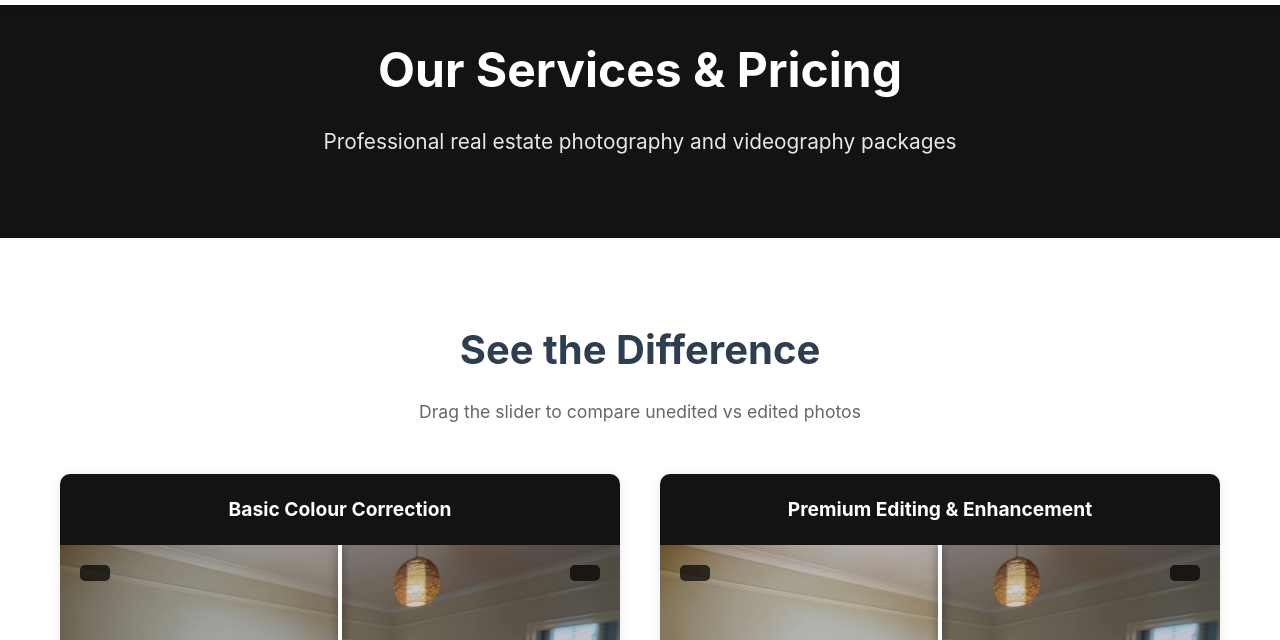
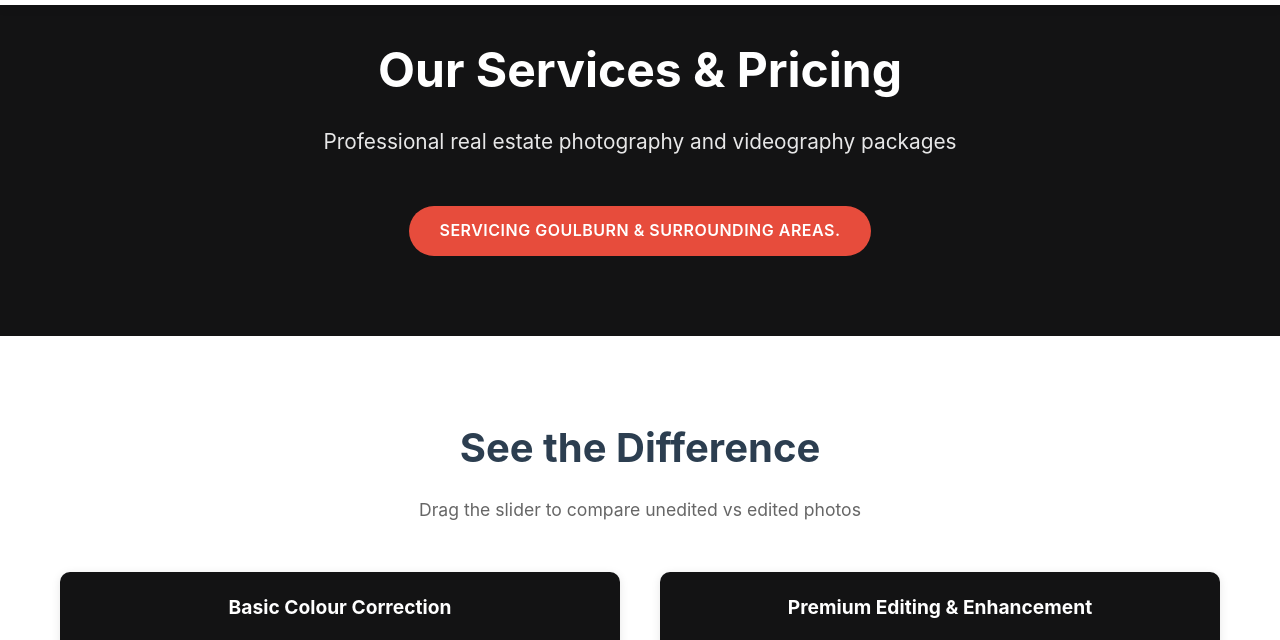
Before and after one commit to TWphotography/Portfolio-website, a plain HTML site: page pricing.html in a window 1280 px wide. Shown: the part 88-728 px from the top of the page. Drawn offline with Linux system fonts and the light colour scheme.

Commit message:
Add 'Servicing Goulburn & Surrounding Areas' badge to pricing hero section

```diff
--- a/pricing.css
+++ b/pricing.css
@@ -16,6 +16,20 @@
 .pricing-hero .subtitle {
     font-size: 1.3rem;
     opacity: 0.9;
+    margin-bottom: 2rem;
+}
+
+.service-area-badge {
+    display: inline-block;
+    background: var(--secondary-color);
+    color: white;
+    padding: 12px 30px;
+    border-radius: 25px;
+    font-size: 1rem;
+    font-weight: 600;
+    margin-top: 1rem;
+    text-transform: uppercase;
+    letter-spacing: 0.5px;
 }
 
 /* Before/After Section */
@@ -393,6 +407,11 @@
     .pricing-hero .subtitle {
         font-size: 1rem;
     }
+
+    .service-area-badge {
+        font-size: 0.9rem;
+        padding: 10px 20px;
+    }
 }
 
 @media (max-width: 480px) {
--- a/pricing.html
+++ b/pricing.html
@@ -33,6 +33,7 @@
         <div class="container">
             <h1>Our Services & Pricing</h1>
             <p class="subtitle">Professional real estate photography and videography packages</p>
+            <div class="service-area-badge">Servicing Goulburn & Surrounding Areas.</div>
         </div>
     </section>
 
```
